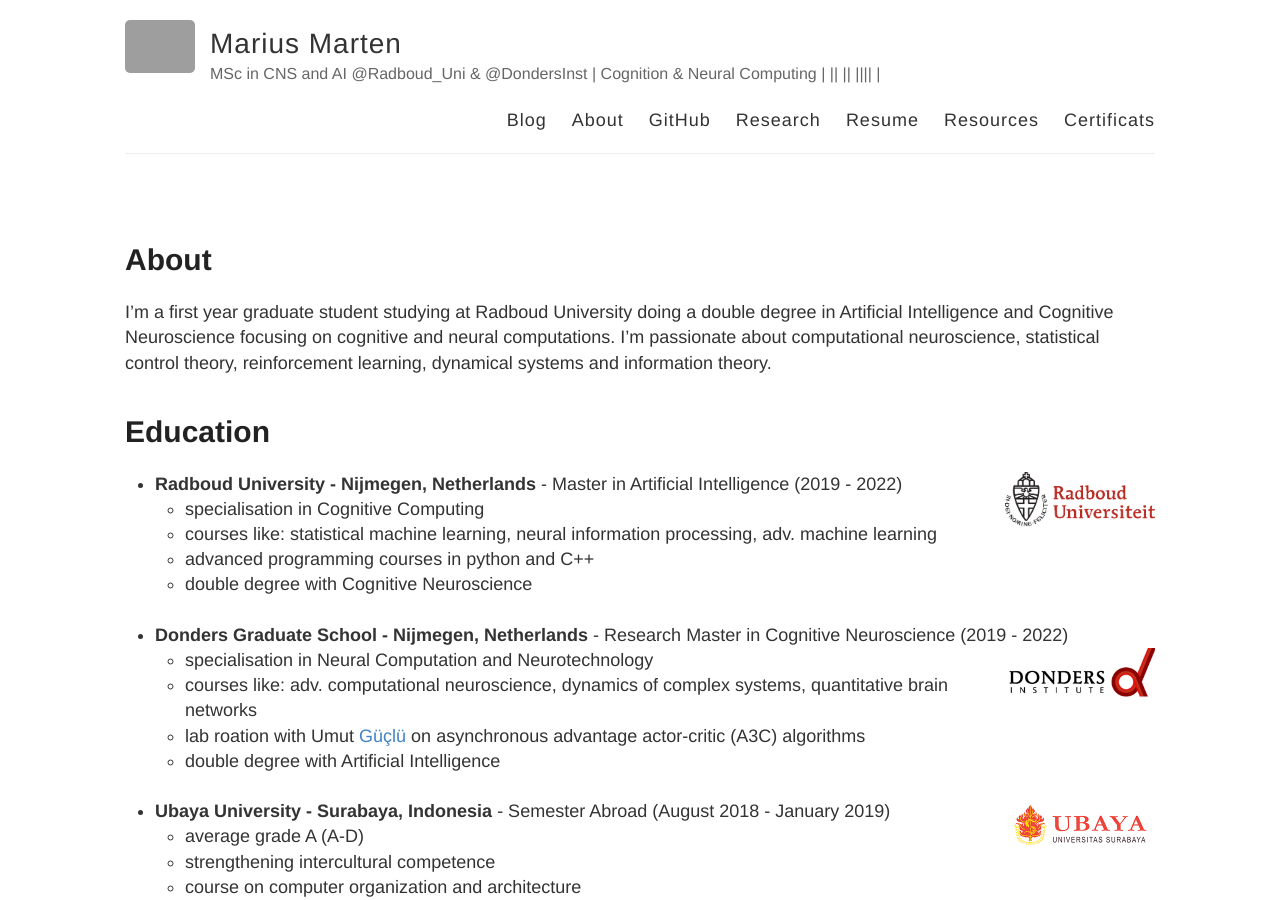
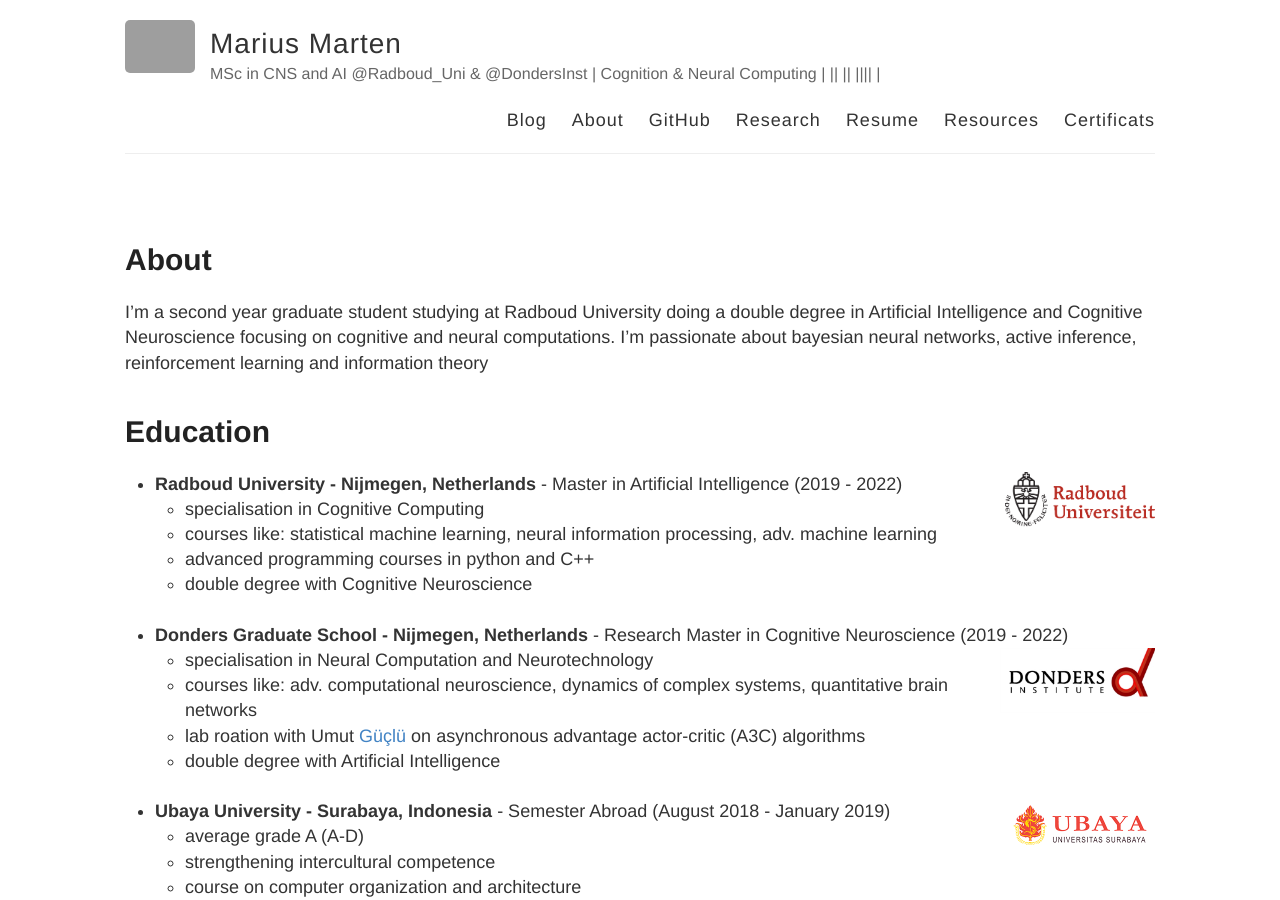
Before and after one commit to Mariusmarten/mariusmarten.github.io, a Jekyll site: the page built from about.md, in a window 1280 px wide and 900 px high. Built offline with Jekyll 4.4.1, drawn with Linux system fonts in a browser that asks for light colours; grey boxes are pictures that could not be loaded.

Commit message:
Update about.md

```diff
--- a/about.md
+++ b/about.md
@@ -4,7 +4,7 @@ title: About
 permalink: /about/
 ---
 
-I'm a first year graduate student studying at Radboud University doing a double degree in Artificial Intelligence and Cognitive Neuroscience focusing on cognitive and neural computations. I'm passionate about computational neuroscience, statistical control theory, reinforcement learning, dynamical systems and information theory.
+I'm a second year graduate student studying at Radboud University doing a double degree in Artificial Intelligence and Cognitive Neuroscience focusing on cognitive and neural computations. I'm passionate about bayesian neural networks, active inference, reinforcement learning and information theory
 
 # Education
 
```
